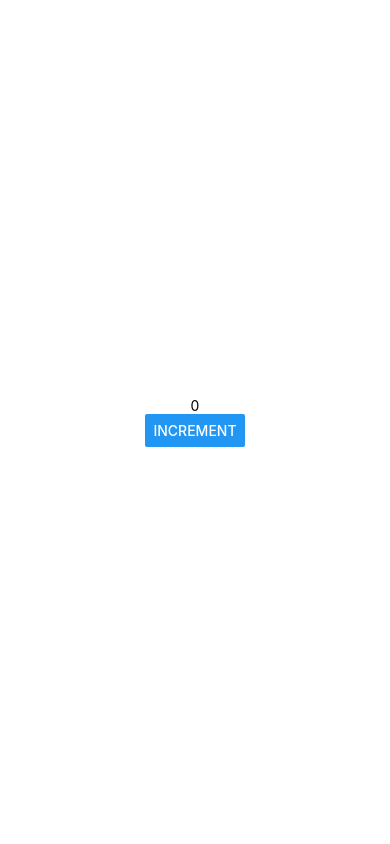
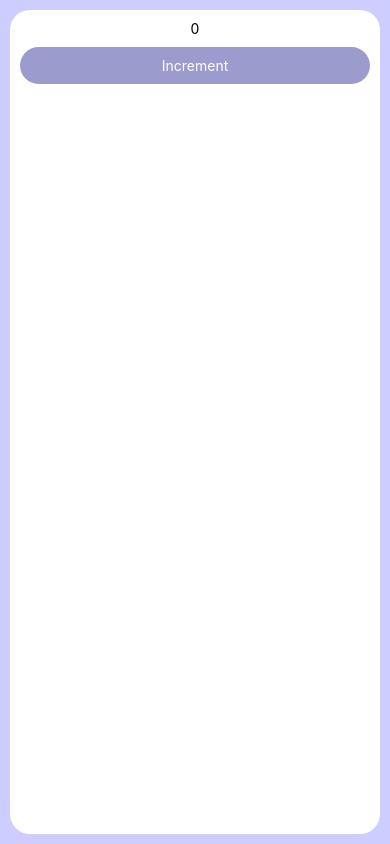
Before and after one commit to BrandonMWeaver/react-native-exercise-001, a React Native app: screen / in a window 390 px wide. Built offline with nearby package versions, Linux system fonts and the light colour scheme.

Commit message:
Implement dynamic platform styling and custom button.

```diff
--- a/App.js
+++ b/App.js
@@ -1,6 +1,5 @@
-import { StatusBar } from 'expo-status-bar';
 import React, { Component } from 'react';
-import { Alert, Button, StyleSheet, Text, View } from 'react-native';
+import { Alert, Platform, SafeAreaView, StatusBar, StyleSheet, Text, TouchableWithoutFeedback, View } from 'react-native';
 
 export default class App extends Component {
   state = {
@@ -33,11 +32,14 @@ export default class App extends Component {
 
   render() {
     return (
-      <View style={styles.container}>
-        <Text>{this.state.count}</Text>
-        <Button onPress={this.onIncrementPress} title="Increment" />
-        <StatusBar style="auto" />
-      </View>
+      <SafeAreaView style={styles.container}>
+        <View style={styles.contentContainer}>
+          <Text style={styles.centered}>{this.state.count}</Text>
+          <TouchableWithoutFeedback onPress={this.onIncrementPress}>
+            <Text style={styles.button}>Increment</Text>
+          </TouchableWithoutFeedback>
+        </View>
+      </SafeAreaView>
     );
   }
 }
@@ -45,8 +47,25 @@ export default class App extends Component {
 const styles = StyleSheet.create({
   container: {
     flex: 1,
-    backgroundColor: '#fff',
-    alignItems: 'center',
-    justifyContent: 'center',
+    paddingTop: Platform.OS === "android" ? StatusBar.currentHeight : 0,
+    backgroundColor: "#cdcdff"
   },
+  contentContainer: {
+    flex: 1,
+    margin: 10,
+    padding: 10,
+    backgroundColor: "#fff",
+    borderRadius: 20
+  },
+  centered: {
+    textAlign: "center"
+  },
+  button: {
+    marginTop: 10,
+    padding: 10,
+    textAlign: "center",
+    color: "#fff",
+    backgroundColor: "#9b9bcd",
+    borderRadius: 20
+  }
 });
```
